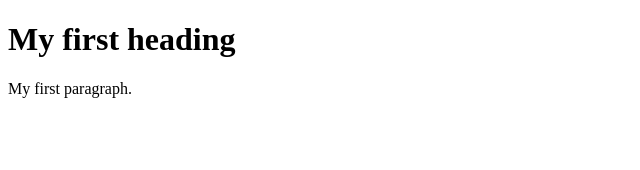
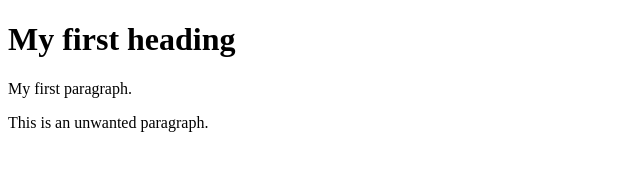
Before and after one commit to y-shumitska/r_d_automation_course, a plain HTML site: page homework_1/index.html in a window 1280 px wide. Shown: the whole page, without its empty margins (0-640 px from the left). Drawn offline with Linux system fonts and the light colour scheme.

Commit message:
Added an unwanted paragraph

```diff
--- a/homework_1/index.html
+++ b/homework_1/index.html
@@ -6,5 +6,6 @@
 <body>
  <h1>My first heading</h1>
  <p>My first paragraph.</p>
+ <p>This is an unwanted paragraph.</p>
 </body>
 </html>
```
